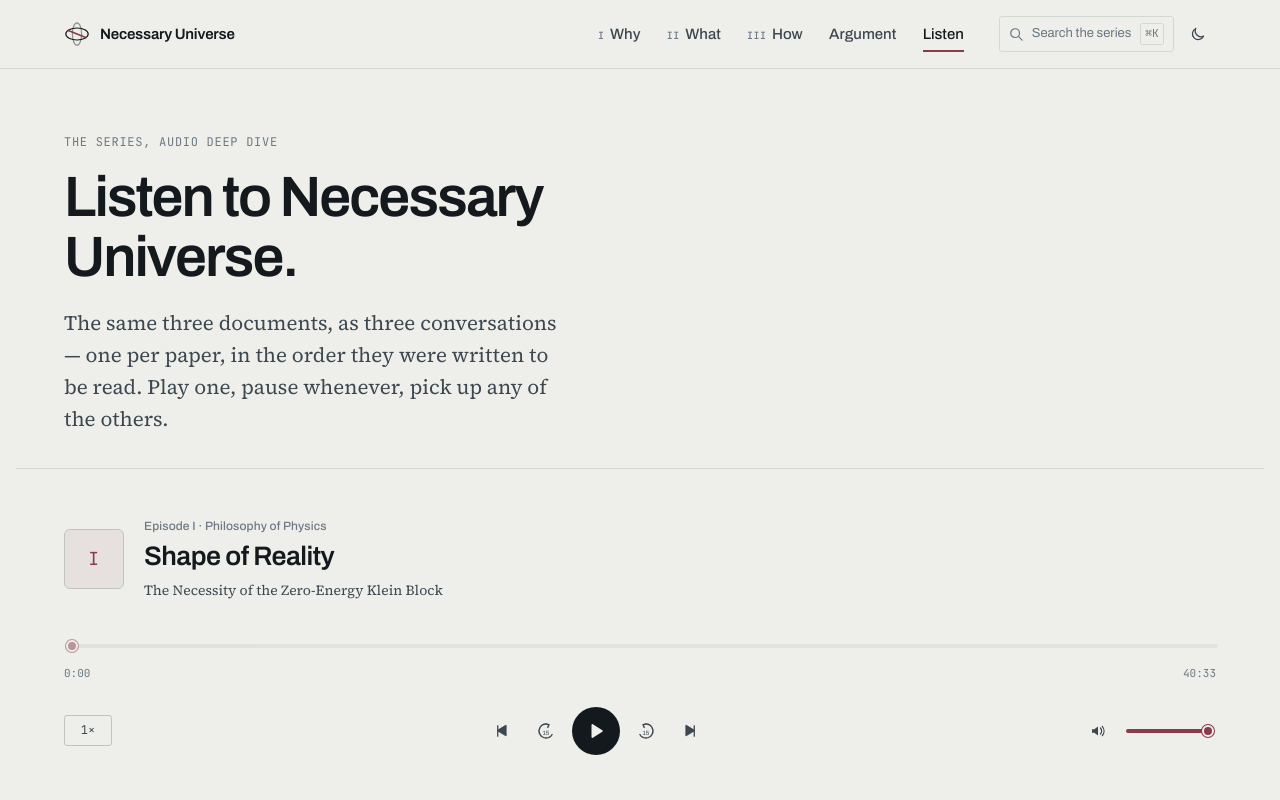
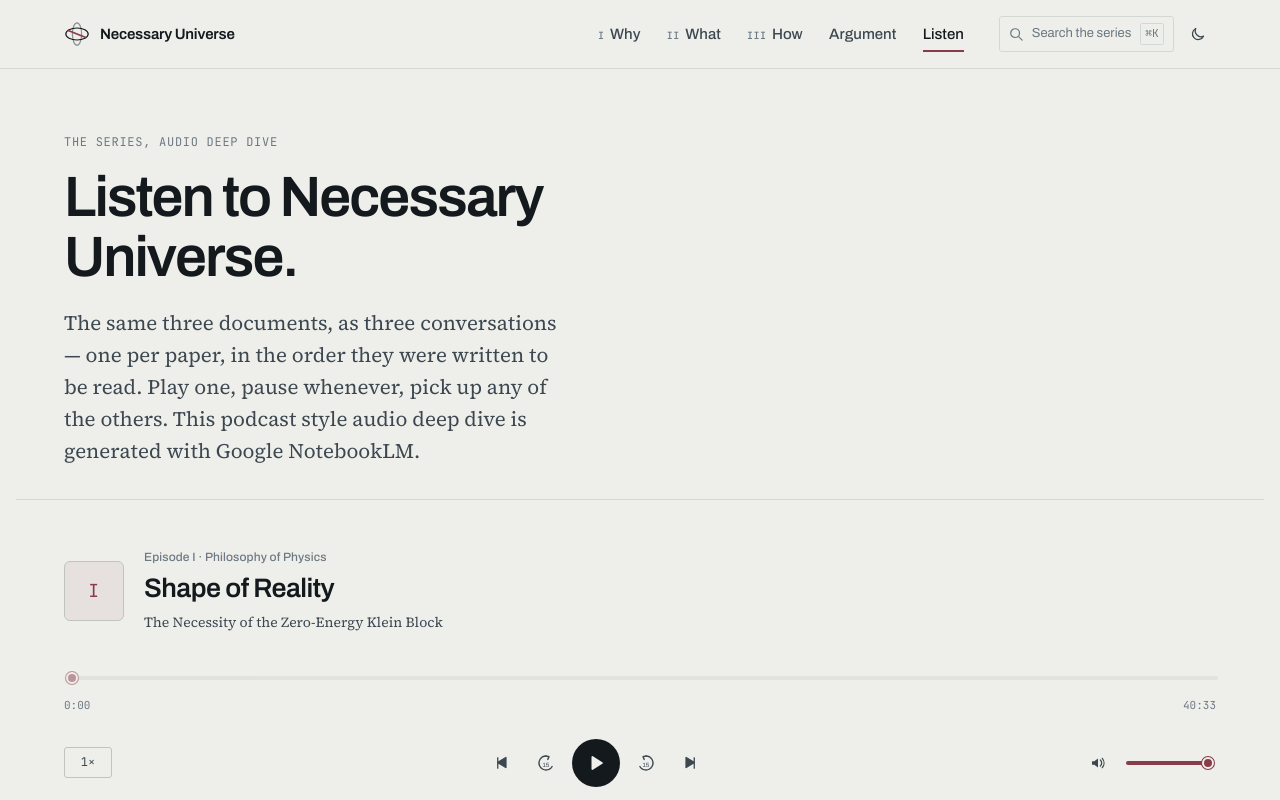
Before and after one commit to canon4d/necessaryuniverse, a Next.js app: page /podcasts in a window 1280 px wide. Shown: the top 800 px of the page. Built offline with nearby package versions, Linux system fonts and the light colour scheme.

Commit message:
Update page.tsx

```diff
--- a/app/podcasts/page.tsx
+++ b/app/podcasts/page.tsx
@@ -45,7 +45,7 @@ export default function PodcastsPage() {
         <h1>Listen to Necessary Universe.</h1>
         <p>
           The same three documents, as three conversations — one per paper, in the order they were
-          written to be read. Play one, pause whenever, pick up any of the others.
+          written to be read. Play one, pause whenever, pick up any of the others. This podcast style audio deep dive is generated with Google NotebookLM.
         </p>
       </header>
 
```
